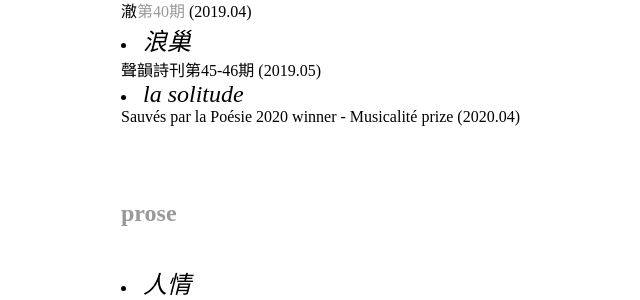
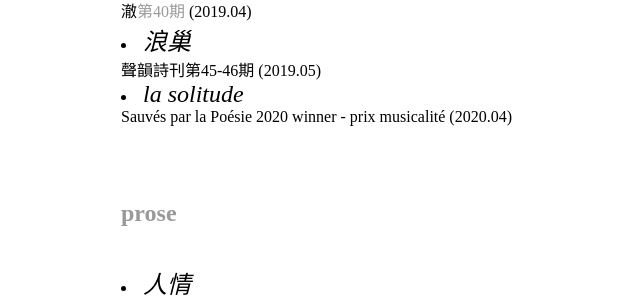
Before and after one commit to maksuihin/maksuihin.github.io, a Jekyll site: the page built from writings.html, in a window 1280 px wide and 900 px high, scrolled down 1464 px. Shown: the part 152-452 px from the top of the window, without its empty margins (7-647 px from the left). Built offline with Jekyll 4.4.1, drawn with Linux system fonts in a browser that asks for light colours.

Commit message:
Update writings.html

```diff
--- a/writings.html
+++ b/writings.html
@@ -35,7 +35,7 @@
 <li><em>荼毒</em>    </br>赤道風103期 (2019)<br/></li>
 <li><em>致建築系的極品基佬們</em>    </br>澈<a href="https://issuu.com/arkhipelago/docs/edit1">第40期</a> (2019.04)<br/></li>
 <li><em>浪巢</em>    </br>聲韻詩刊第45-46期 (2019.05)<br/></li>
-<li><em>la solitude</em>    </br>Sauvés par la Poésie 2020 winner - Musicalité prize (2020.04)</li><!--nympheas monet waterlilies-->
+<li><em>la solitude</em>    </br>Sauvés par la Poésie 2020 winner - prix musicalité (2020.04)</li><!--nympheas monet waterlilies-->
 
 
 
```
